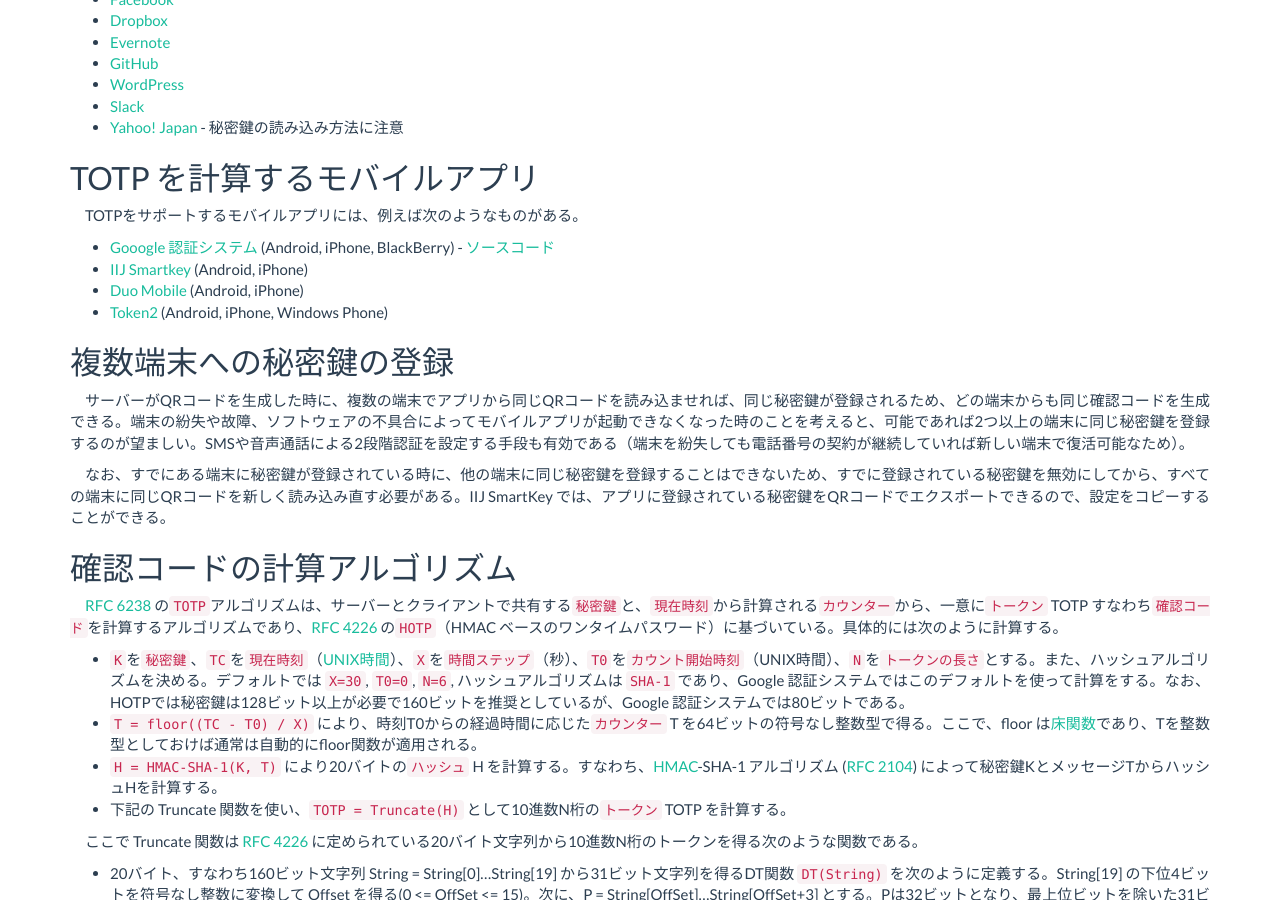
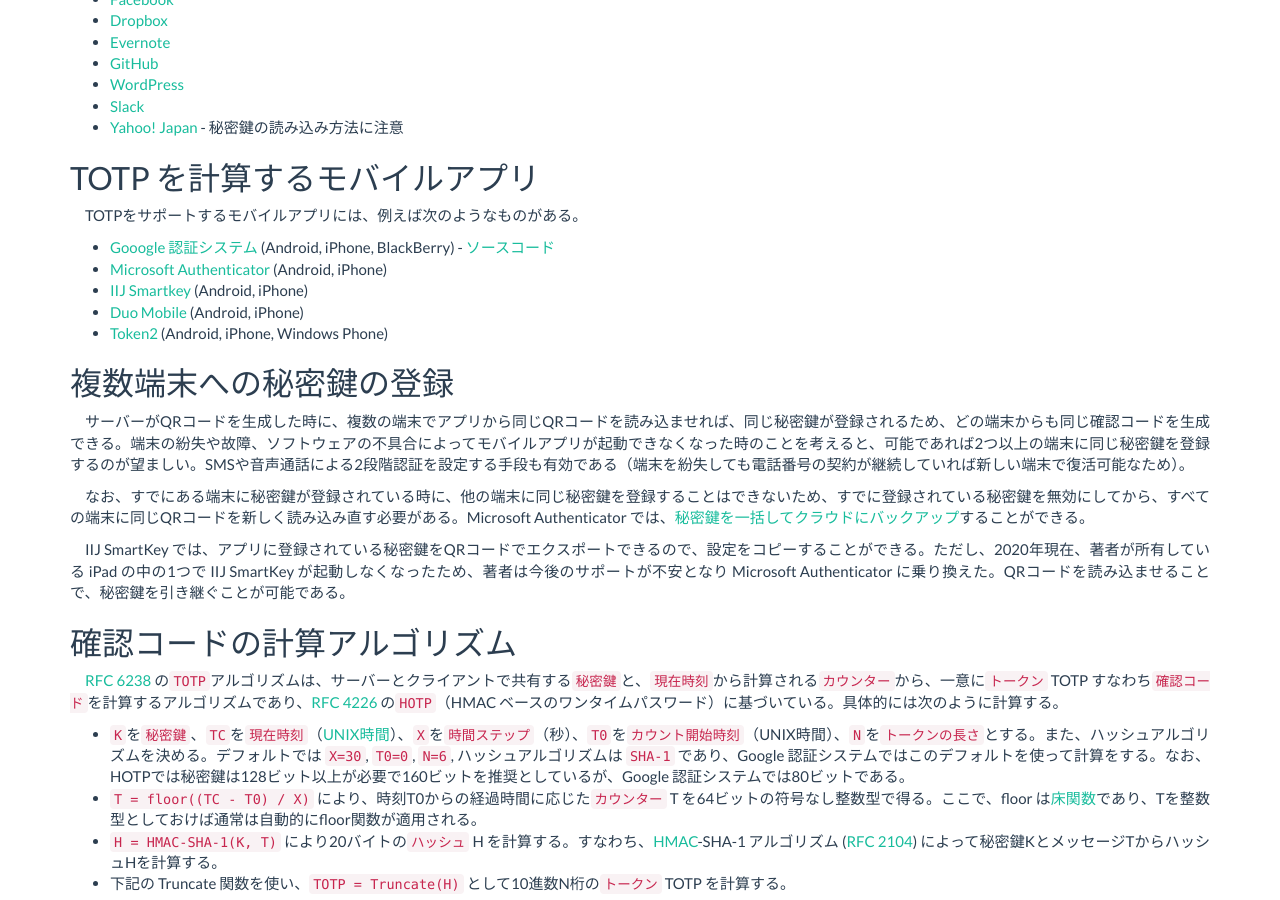
Before and after one commit to sekika/sekika.github.io, a Jekyll site: the page built from _posts/2016-03-26-GoogleAuthenticator.md, in a window 1280 px wide and 900 px high, scrolled down 1327 px. Built offline with Jekyll 4.4.1, drawn with Linux system fonts in a browser that asks for light colours; some of the changed text lies outside the part shown.

Commit message:
Microsoft Authenticator への乗り換え

````diff
--- a/_posts/2016-03-26-GoogleAuthenticator.md
+++ b/_posts/2016-03-26-GoogleAuthenticator.md
@@ -2,7 +2,7 @@
 layout: post
 title: Google 認証システムの仕組み
 date: 2016-03-26 09:26:05 +0000
-update: 2017-05-04 07:01:44 +0000
+update: 2020-12-06 11:53:15 +0000
 tag: security
 ---
 Google アカウントの[2段階認証プロセス](https://www.google.co.jp/intl/ja/landing/2step/)では、[Google 認証システム](https://support.google.com/accounts/answer/1066447?hl=ja)をモバイル端末にインストールして、```QRコード（バーコード）```を読み込ませることで、30秒ごとに変化する6桁の```確認コード```を生成することができる。通常のパスワード認証に加え、確認コードによる認証をすることで、セキュリティを高めている。Amazon, Microsoft, Facebook, Dropbox, GitHub 等多くのサービスで同じシステムが採用されている。この仕組みについて記す。
@@ -43,6 +43,7 @@
 TOTPをサポートするモバイルアプリには、例えば次のようなものがある。
 
 - [Gooogle 認証システム](https://support.google.com/accounts/answer/1066447?hl=ja) (Android, iPhone, BlackBerry) - [ソースコード](https://github.com/google/google-authenticator)
+- [Microsoft Authenticator](https://www.microsoft.com/ja-jp/account/authenticator) (Android, iPhone)
 - [IIJ Smartkey](http://www.iij.ad.jp/smartkey/) (Android, iPhone)
 - [Duo Mobile](https://guide.duo.com/third-party-accounts) (Android, iPhone)
 - [Token2](https://token2.com/?content=mobileapp) (Android, iPhone, Windows Phone)
@@ -51,7 +52,9 @@
 
 サーバーがQRコードを生成した時に、複数の端末でアプリから同じQRコードを読み込ませれば、同じ秘密鍵が登録されるため、どの端末からも同じ確認コードを生成できる。端末の紛失や故障、ソフトウェアの不具合によってモバイルアプリが起動できなくなった時のことを考えると、可能であれば2つ以上の端末に同じ秘密鍵を登録するのが望ましい。SMSや音声通話による2段階認証を設定する手段も有効である（端末を紛失しても電話番号の契約が継続していれば新しい端末で復活可能なため）。
 
-なお、すでにある端末に秘密鍵が登録されている時に、他の端末に同じ秘密鍵を登録することはできないため、すでに登録されている秘密鍵を無効にしてから、すべての端末に同じQRコードを新しく読み込み直す必要がある。IIJ SmartKey では、アプリに登録されている秘密鍵をQRコードでエクスポートできるので、設定をコピーすることができる。
+なお、すでにある端末に秘密鍵が登録されている時に、他の端末に同じ秘密鍵を登録することはできないため、すでに登録されている秘密鍵を無効にしてから、すべての端末に同じQRコードを新しく読み込み直す必要がある。Microsoft Authenticator では、[秘密鍵を一括してクラウドにバックアップ](https://docs.microsoft.com/ja-jp/azure/active-directory/user-help/user-help-auth-app-backup-recovery)することができる。
+
+IIJ SmartKey では、アプリに登録されている秘密鍵をQRコードでエクスポートできるので、設定をコピーすることができる。ただし、2020年現在、著者が所有している iPad の中の1つで IIJ SmartKey が起動しなくなったため、著者は今後のサポートが不安となり Microsoft Authenticator に乗り換えた。QRコードを読み込ませることで、秘密鍵を引き継ぐことが可能である。
 
 ## 確認コードの計算アルゴリズム ##
 
````
